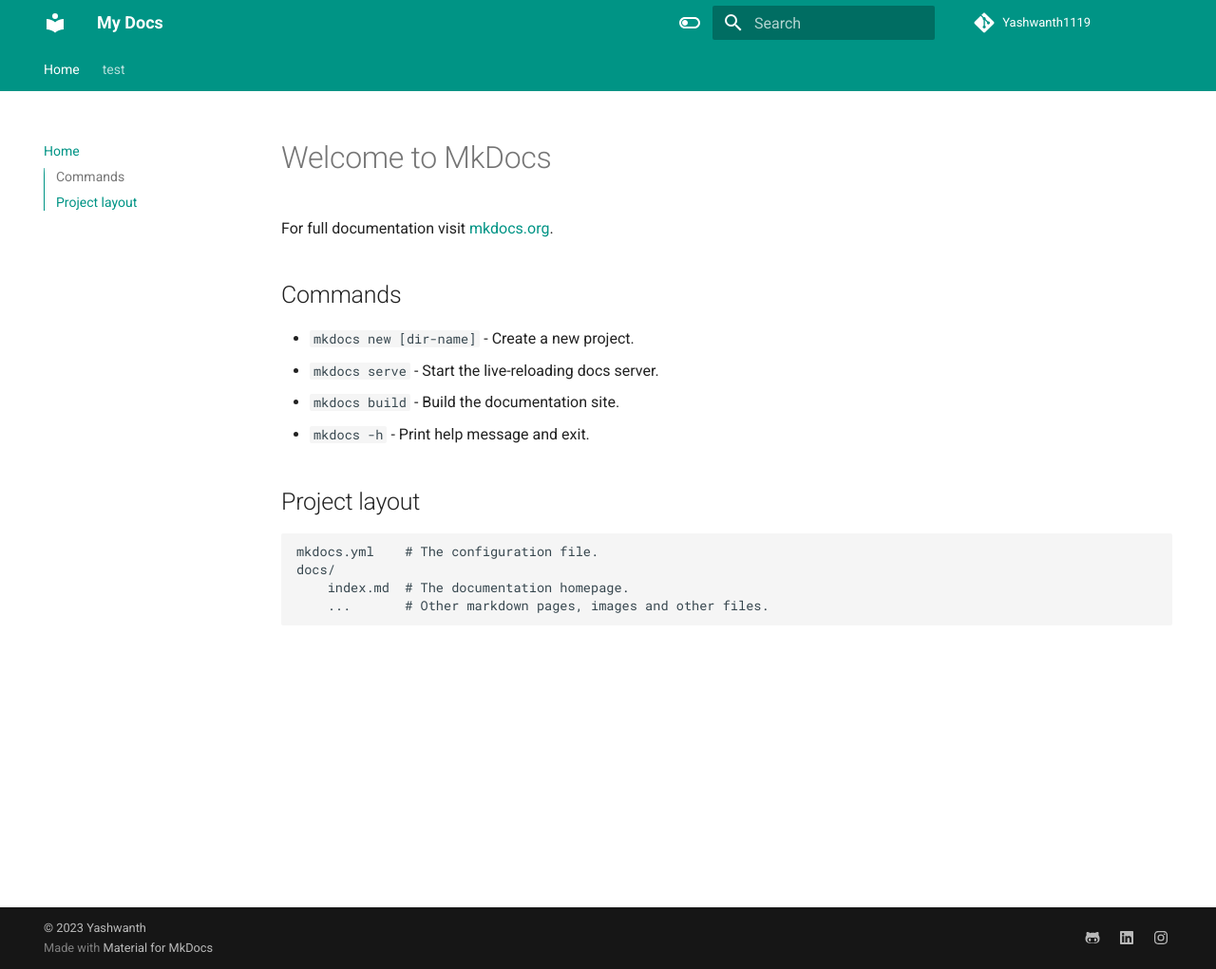
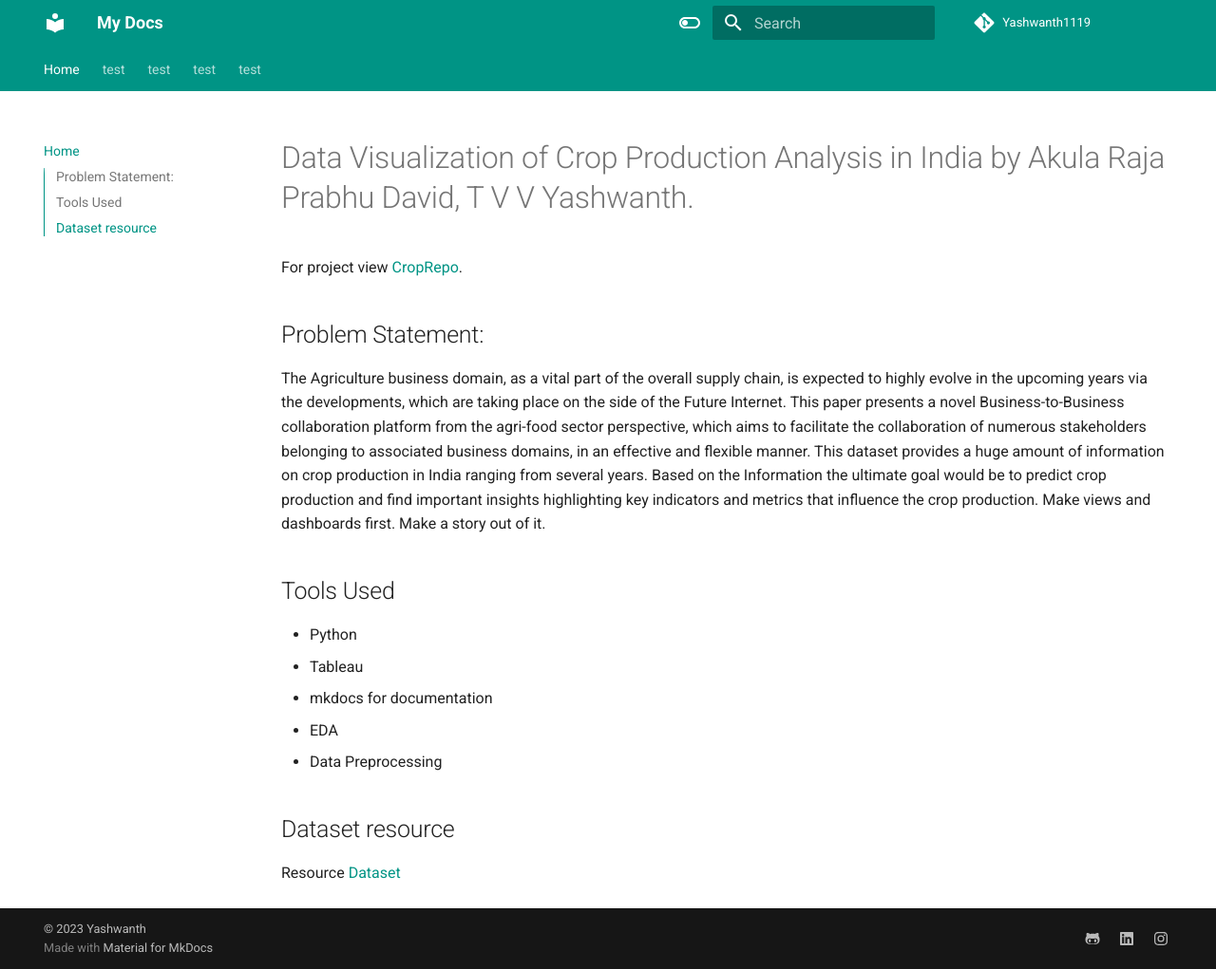
Before and after one commit to Yashwanth1119/Crop-Prediction-Documentation, an MkDocs documentation site: the page built from docs/index.md, in a window 1280 px wide and 1021 px high. Shown: the whole window at 95% size. Built offline with MkDocs 1.6.1 and Material for MkDocs 9.7.7, drawn with Linux system fonts in a browser that asks for light colours.

Commit message:
architecture update

```diff
--- a/docs/index.md
+++ b/docs/index.md
@@ -1,17 +1,30 @@
-# Welcome to MkDocs
+# Data Visualization of Crop Production Analysis in India by Akula Raja Prabhu David, T V V Yashwanth.
 
-For full documentation visit [mkdocs.org](https://www.mkdocs.org).
+For project view [CropRepo](https://github.com/Yashwanth1119/Crop-Production-Analysis.git).
 
-## Commands
+## Problem Statement:
 
-* `mkdocs new [dir-name]` - Create a new project.
-* `mkdocs serve` - Start the live-reloading docs server.
-* `mkdocs build` - Build the documentation site.
-* `mkdocs -h` - Print help message and exit.
+The Agriculture business domain, as a vital part of the overall supply chain, is expected
+to highly evolve in the upcoming years via the developments, which are taking place on
+the side of the Future Internet. This paper presents a novel Business-to-Business
+collaboration platform from the agri-food sector perspective, which aims to facilitate the
+collaboration of numerous stakeholders belonging to associated business domains, in an
+effective and flexible manner.
+This dataset provides a huge amount of information on crop production in India ranging
+from several years. Based on the Information the ultimate goal would be to predict crop
+production and find important insights highlighting key indicators and metrics that
+influence the crop production.
+Make views and dashboards first.
+Make a story out of it.
 
-## Project layout
+## Tools Used
 
-    mkdocs.yml    # The configuration file.
-    docs/
-        index.md  # The documentation homepage.
-        ...       # Other markdown pages, images and other files.
+* Python
+* Tableau
+* mkdocs for documentation
+* EDA
+* Data Preprocessing
+
+## Dataset resource
+
+Resource [Dataset](https://data.world/thatzprem/agriculture-india)
--- a/mkdocs.yml
+++ b/mkdocs.yml
@@ -4,7 +4,10 @@ site_name: My Docs
 # defeine TOC or order of website-
 nav:
   - Home: index.md
-  - test: page2.md
+  - test: architecture.md
+  - test: highlevel.md
+  - test: lowlevel.md
+  - test: wireframe.md
 
 site_author: Yashwanth
 site_description: >-
@@ -54,6 +57,8 @@ extra_javascript:
   - https://cdn.jsdelivr.net/npm/mathjax@3/es5/tex-mml-chtml.js
 
 markdown_extensions:
+  - attr_list
+  - md_in_html
   - pymdownx.highlight:
       anchor_linenums: true
   - pymdownx.inlinehilite
@@ -69,6 +74,7 @@ markdown_extensions:
 
 plugins:
   - search
+  - glightbox
 
 copyright: |
   &copy; 2023 <a href="https://github.com/Yashwanth1119"  target="_blank" rel="noopener">Yashwanth</a>
--- a/requirements.txt
+++ b/requirements.txt
@@ -1 +1,2 @@
 mkdocs-material
+mkdocs-glightbox
```
Also changed, not shown: README.md (+2 -2 lines), docs/architecture.md (added, +37 -0 lines), docs/page2.md (deleted, +0 -3 lines), docs/highlevel.md (added), docs/lowlevel.md (added), docs/wireframe.md (added).
